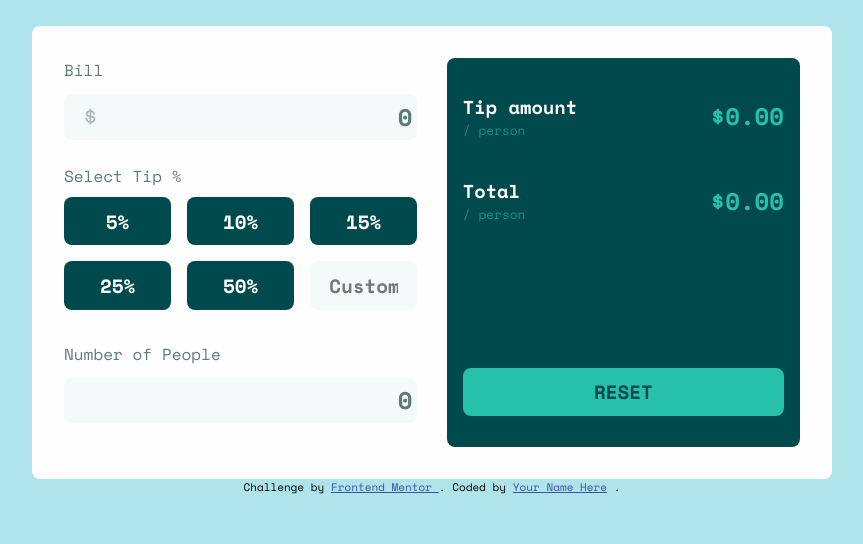
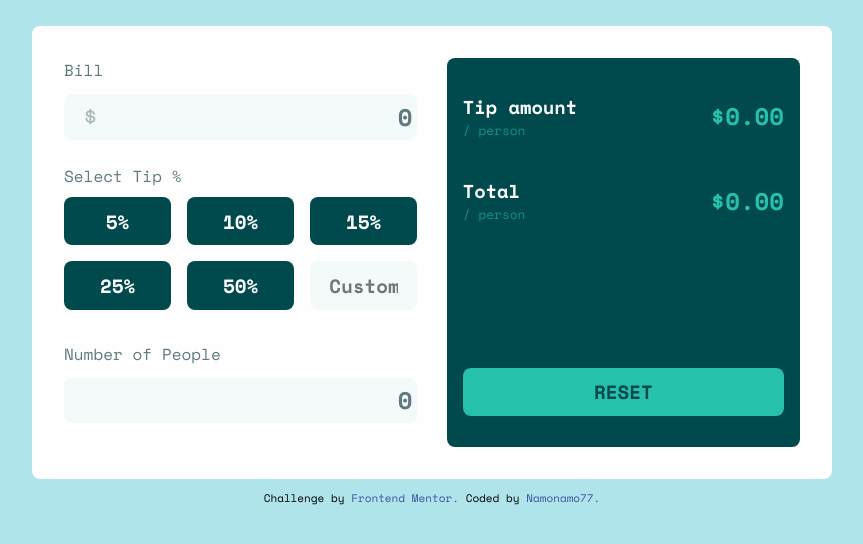
Before and after one commit to Namonamo77/fem-tip-calculator-app-main, a plain HTML site: page index.html in a window 1280 px wide. Shown: the part 166-710 px from the top of the page, without its empty margins (208-1071 px from the left). Drawn offline with nearby package versions, Linux system fonts and the light colour scheme.

Commit message:
Updated attribution section

```diff
--- a/css/styles.css
+++ b/css/styles.css
@@ -222,6 +222,16 @@ input[type=number]{
     display: none;
 }
 
+.attribution {
+    font-size: 11px;
+    text-align: center;
+    margin-top: 1em;
+  }
+  .attribution a {
+    color: hsl(228, 45%, 44%);
+    text-decoration: none;
+  }
+
 @media (min-width: 800px){
     .container {
         width: 800px;
--- a/index.html
+++ b/index.html
@@ -29,17 +29,6 @@
     />
 
     <title>Frontend Mentor | Tip calculator app</title>
-
-    <!-- Feel free to remove these styles or customise in your own stylesheet 👍 -->
-    <style>
-      .attribution {
-        font-size: 11px;
-        text-align: center;
-      }
-      .attribution a {
-        color: hsl(228, 45%, 44%);
-      }
-    </style>
   </head>
   <body>
     <header>
@@ -119,11 +108,10 @@
     <div class="attribution">
       Challenge by
       <a href="https://www.frontendmentor.io?ref=challenge" target="_blank">
-        Frontend Mentor
+        Frontend Mentor.
       </a>
-      . Coded by
-      <a href="#">Your Name Here</a>
-      .
+      Coded by
+      <a href="https://github.com/Namonamo77/">Namonamo77.</a>
     </div>
     <script src="./js/app.js"></script>
   </body>
--- a/js/app.js
+++ b/js/app.js
@@ -15,7 +15,6 @@ let customerShareAmount = 0
 
 function calculateTipPerClient(){
     customerShareAmount = billInput.value / customerNumber.value
-    console.log(customerShareAmount)
 
 }
 
@@ -34,7 +33,6 @@ const tipValue = (e) =>{
             tipBtn.classList.add("active")
         }
     })
-    console.log(amountValue)
 
     calculateTipPerClient()
 
```
